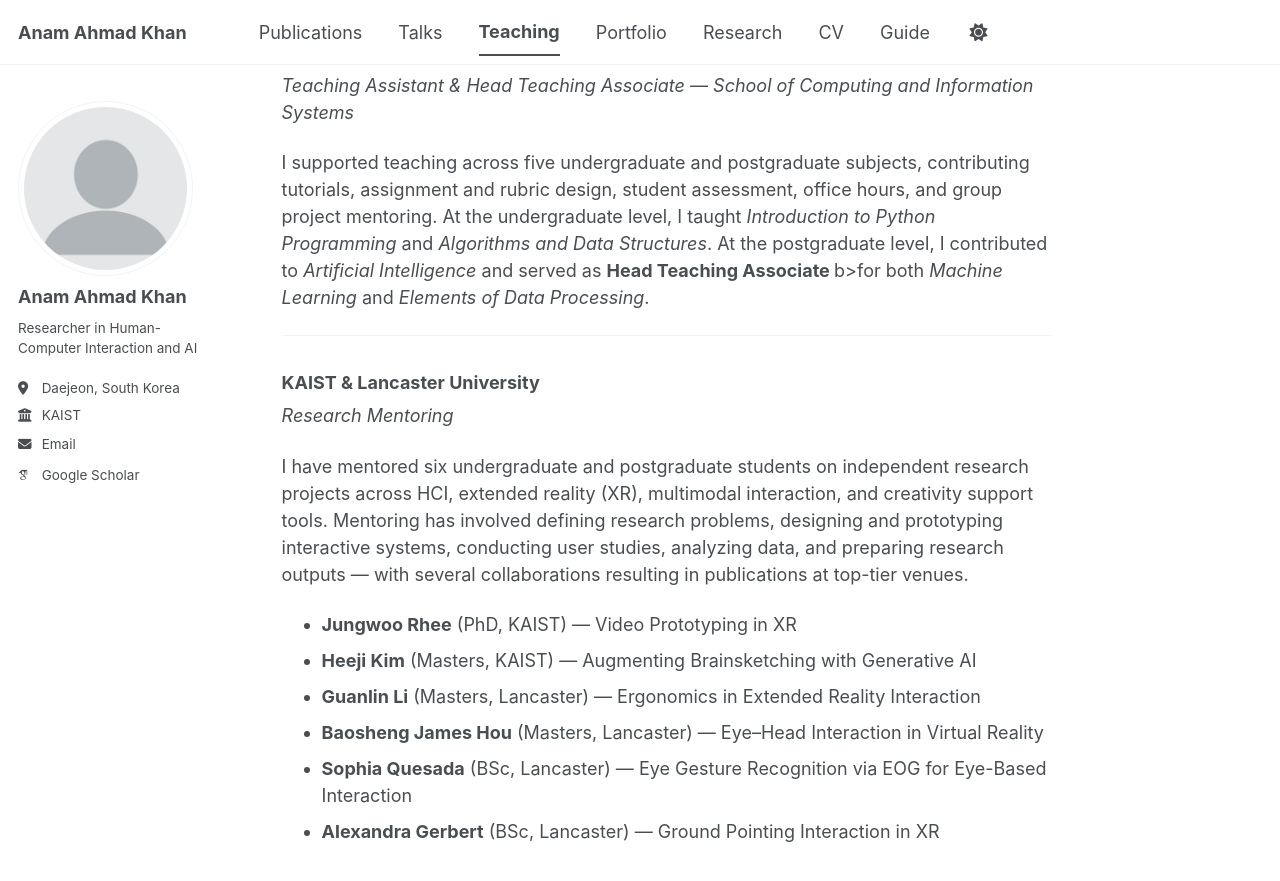
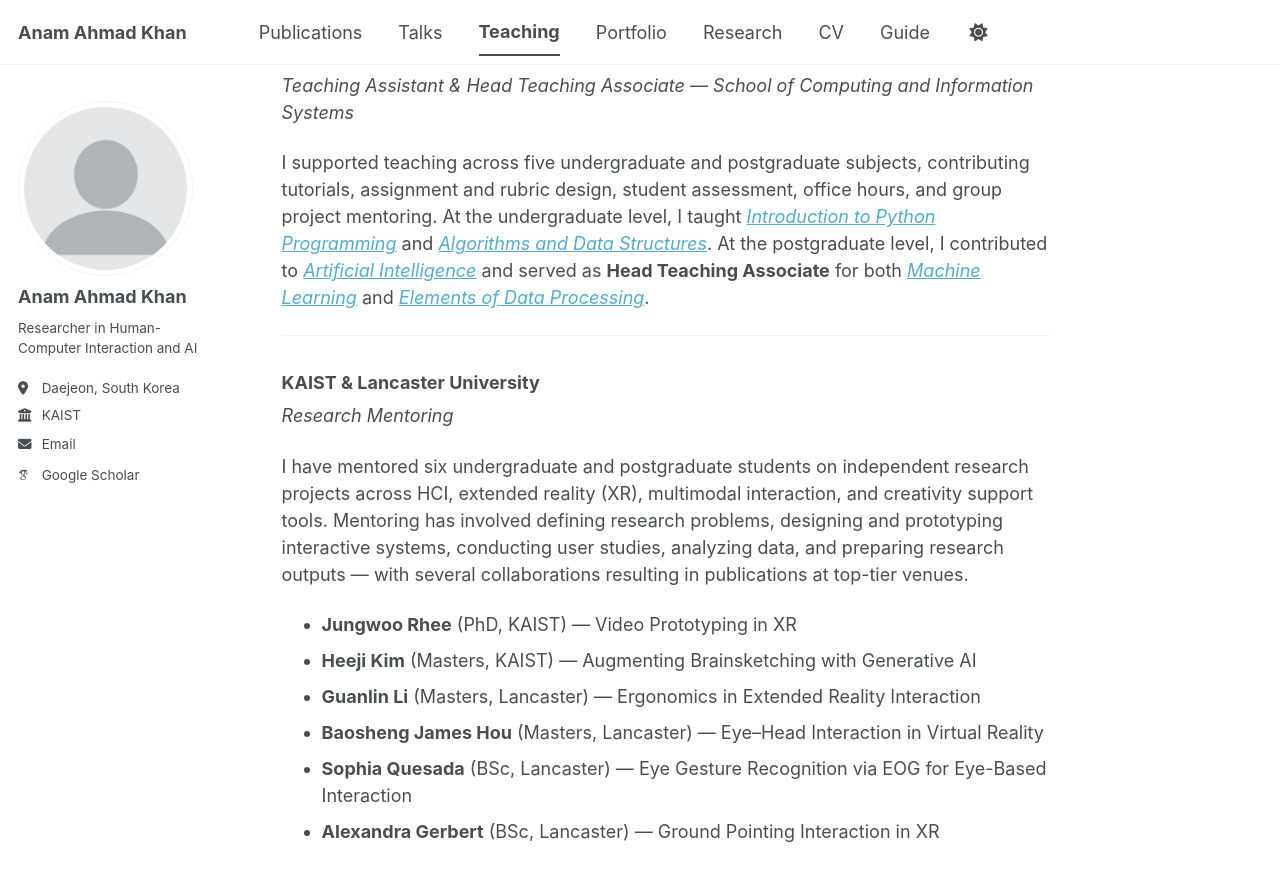
Before and after one commit to khananamahmad3-max/anamkhan.github.io, a Jekyll site: the page built from _pages/teaching.html, in a window 1280 px wide and 900 px high, scrolled down 723 px. Shown: the top 881 px of the window. Built offline with Jekyll 4.4.1, drawn with Linux system fonts in a browser that asks for light colours; some web fonts are replaced; a script bundle is joined from its source files by our own code; library files that are not in the unit come from our copies.

```diff
--- a/_pages/teaching.html
+++ b/_pages/teaching.html
@@ -32,8 +32,7 @@ I held sole responsibility for delivering two undergraduate courses, designing a
 <h3>The University of Melbourne</h3>
 <p><em>Teaching Assistant &amp; Head Teaching Associate &mdash; School of Computing and Information Systems</em></p>
 <p>
-I supported teaching across five undergraduate and postgraduate subjects, contributing tutorials, assignment and rubric design, student assessment, office hours, and group project mentoring. At the undergraduate level, I taught <em>Introduction to Python Programming</em> and <em>Algorithms and Data Structures</em>.
-  At the postgraduate level, I contributed to <em>Artificial Intelligence</em> and served as <b>Head Teaching Associate </b>b>for both <em>Machine Learning</em> and <em>Elements of Data Processing</em>.
+I supported teaching across five undergraduate and postgraduate subjects, contributing tutorials, assignment and rubric design, student assessment, office hours, and group project mentoring. At the undergraduate level, I taught <a href="https://handbook.unimelb.edu.au/subjects/comp90059" target="_blank"><em>Introduction to Python Programming</em></a> and <a href="https://handbook.unimelb.edu.au/subjects/comp20003" target="_blank"><em>Algorithms and Data Structures</em></a>. At the postgraduate level, I contributed to <a href="https://handbook.unimelb.edu.au/subjects/comp30024" target="_blank"><em>Artificial Intelligence</em></a> and served as <strong>Head Teaching Associate</strong> for both <a href="https://handbook.unimelb.edu.au/subjects/comp90049" target="_blank"><em>Machine Learning</em></a> and <a href="https://handbook.unimelb.edu.au/subjects/comp20008" target="_blank"><em>Elements of Data Processing</em></a>.
 </p>
 
 <hr>
```
